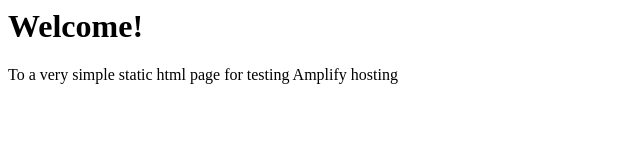
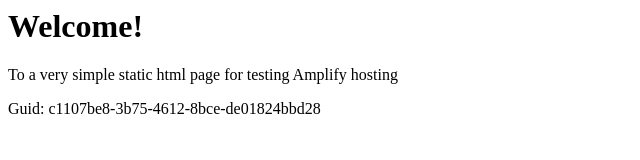
Before and after one commit to aws-aemilia-pdx/Github-PR-Commit-Integration-Test-DoNotTouch-Gith-OKSLNVO2-v1-gamma-us-west-2, a website: page src/index.html in a window 1280 px wide. Shown: the whole page, without its empty margins (0-640 px from the left). Drawn offline with Linux system fonts and the light colour scheme.

Commit message:
commit from integ tests

```diff
--- a/src/index.html
+++ b/src/index.html
@@ -1,3 +1,5 @@
+
+
 <html lang="en">
 
 <head>
@@ -10,6 +12,6 @@
 <body>
     <h1>Welcome!</h1>
     <p>To a very simple static html page for testing Amplify hosting</p>
-</body>
+    <p>Guid: c1107be8-3b75-4612-8bce-de01824bbd28</p></body>
 
 </html>
```
